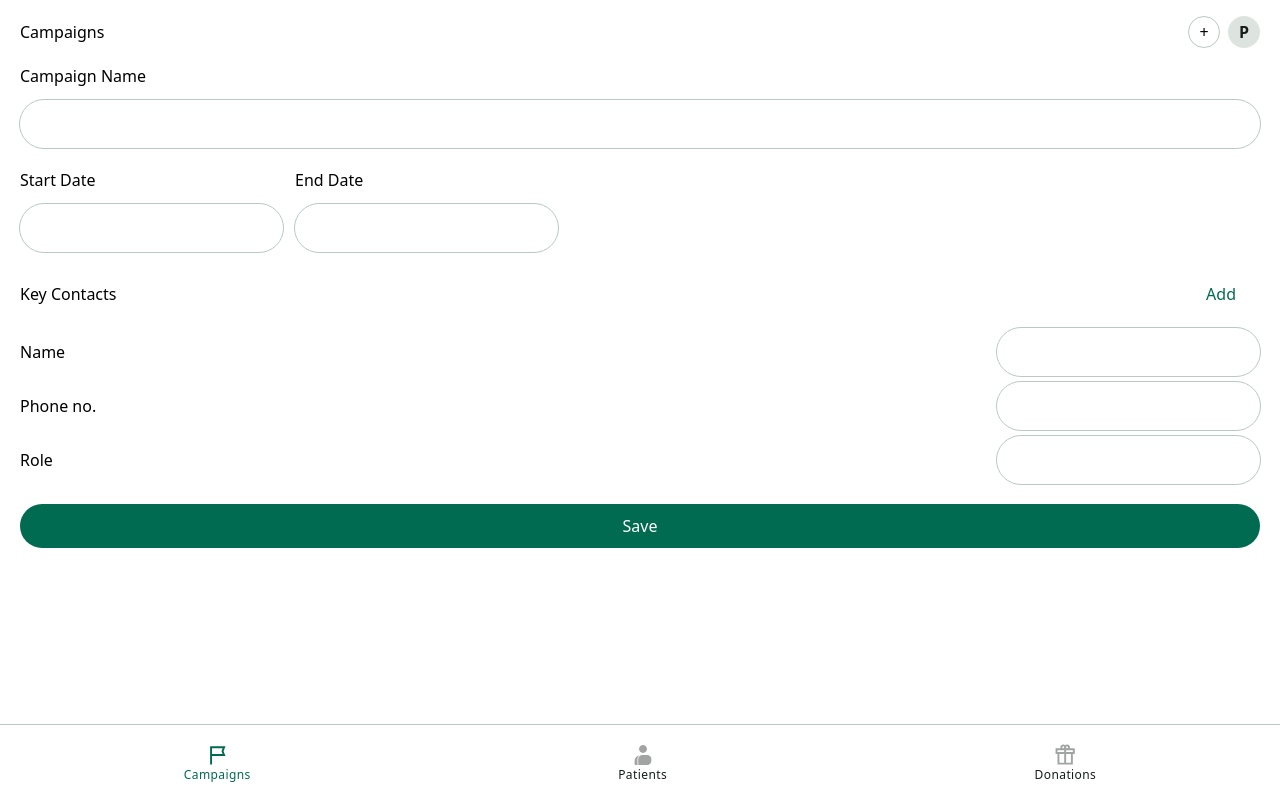
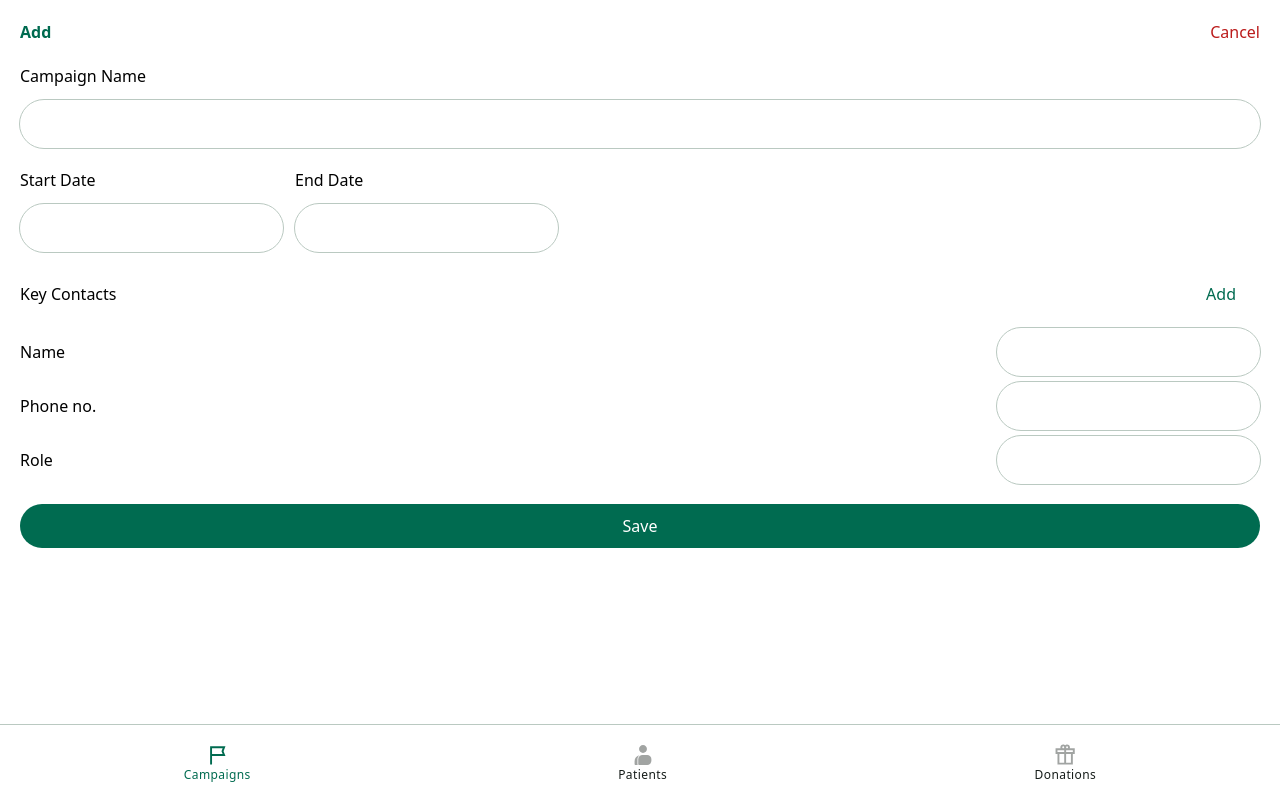
Before and after one commit to niteshsrivats/bmst-thalassemia-prevention, a Next.js app: page /campaigns/create in a window 1280 px wide. Built offline with nearby package versions, Linux system fonts and the light colour scheme.

Commit message:
fix layout add temp logic for conditional header rendering

```diff
--- a/src/app/campaigns/create/page.tsx
+++ b/src/app/campaigns/create/page.tsx
@@ -35,8 +35,8 @@ const CreateCampaign: NextPage = () => {
             <Typography type={'label'} size={'medium'}>
               Key Contacts
             </Typography>
-            {/* TODO needs plus SVG */}
             <Button className="focus:bg-transparent active:bg-transparent">Add</Button>
+            {/* TODO needs + SVG */}
           </div>
           <div>
             <div className="flex flex-col gap-y-1.5">
--- a/src/app/layout.tsx
+++ b/src/app/layout.tsx
@@ -1,8 +1,8 @@
 import type { Metadata } from 'next';
+import Footer from '~/components/Footer';
+import Header from '~/components/Header';
 import { Providers } from '~/providers/Providers';
 import './globals.css';
-import Footer from '~/components/Footer';
-import Header from '~/components/Header';
 
 export const metadata: Metadata = {
   title: 'BMST Thalassemia prevention',
@@ -16,11 +16,11 @@ export default function RootLayout({
 }>) {
   return (
     <html lang="en">
-      <body>
+      <body className="h-dvh overscroll-none">
         <Header />
-        <div className="h-16 w-full" />
         <Providers>
-          <main className="px-5">{children}</main>
+          {/* TODO not sure if there's a better way to do this */}
+          <main className="h-[calc(100%-64px-76px)] px-5">{children}</main>
         </Providers>
         <Footer />
       </body>
--- a/src/components/Footer.tsx
+++ b/src/components/Footer.tsx
@@ -19,7 +19,7 @@ const Footer: FC = () => {
     <>
       <footer
         className={
-          'absolute bottom-0 flex h-[76px] w-full items-center justify-around border-t border-outline-variant bg-white'
+          'sticky bottom-0 flex h-[76px] w-full items-center justify-around border-t border-outline-variant bg-white'
         }
       >
         <Link passHref href={'/campaigns'}>
--- a/src/components/Header.tsx
+++ b/src/components/Header.tsx
@@ -1,24 +1,69 @@
+'use client';
 import Link from 'next/link';
+import { usePathname, useRouter } from 'next/navigation';
 import { FC } from 'react';
 import { IconButton } from './base/IconButton';
 import Typography from './base/Typography';
+import { Button } from '@mui/base';
 
 const Header: FC = () => {
+  const pathname = usePathname();
+  const router = useRouter();
+
+  const routeList = pathname.split('/');
+
+  console.log(routeList);
+
+  if (routeList.length > 2) {
+    if (routeList[routeList.length - 1] === 'create') {
+    } else {
+      // view header
+    }
+  } else {
+    // default header
+  }
+
   return (
-    <header className={'absolute top-0 flex h-16 w-full items-center bg-white px-5'}>
-      <Typography type={'title'} size={'large'}>
-        Campaigns
+    <header className={'sticky top-0 flex h-16 w-full items-center bg-white px-5'}>
+      {routeList[routeList.length - 1] === 'create' ? (
+        <CreateHeader page={''} cancelAction={() => router.back()} />
+      ) : (
+        <>
+          <Typography type={'title'} size={'large'} className="font-semibold text-primary">
+            {/* TODO needs capitalize instead of uppercase, maybe lodash? */}
+            {routeList[1].toUpperCase()}
           </Typography>
           <div className={'ml-auto flex space-x-2'}>
             <Link passHref href={`/campaigns/create`}>
               <IconButton>+</IconButton>
             </Link>
-        <div className={'flex h-8 w-8 items-center justify-center rounded-full bg-surface-5 font-bold text-on-surface'}>
+            <div
+              className={'flex h-8 w-8 items-center justify-center rounded-full bg-surface-5 font-bold text-on-surface'}
+            >
               P
             </div>
           </div>
+        </>
+      )}
     </header>
   );
 };
 
 export default Header;
+
+const CreateHeader: FC<{ page: string; cancelAction: () => void }> = ({ page, cancelAction }) => {
+  return (
+    <div className="flex w-full justify-between">
+      <div>
+        <Typography type={'title'} size={'large'} className="font-semibold text-primary">
+          Add {page}
+        </Typography>
+      </div>
+      <div>
+        <Button className="bg-transparent text-error focus:bg-transparent active:bg-transparent" onClick={cancelAction}>
+          Cancel
+        </Button>
+      </div>
+    </div>
+  );
+};
```
Also changed, not shown: 1 other file (tests, documents, lock files or other folders). Lines whose indentation alone changed are shown as unchanged.
